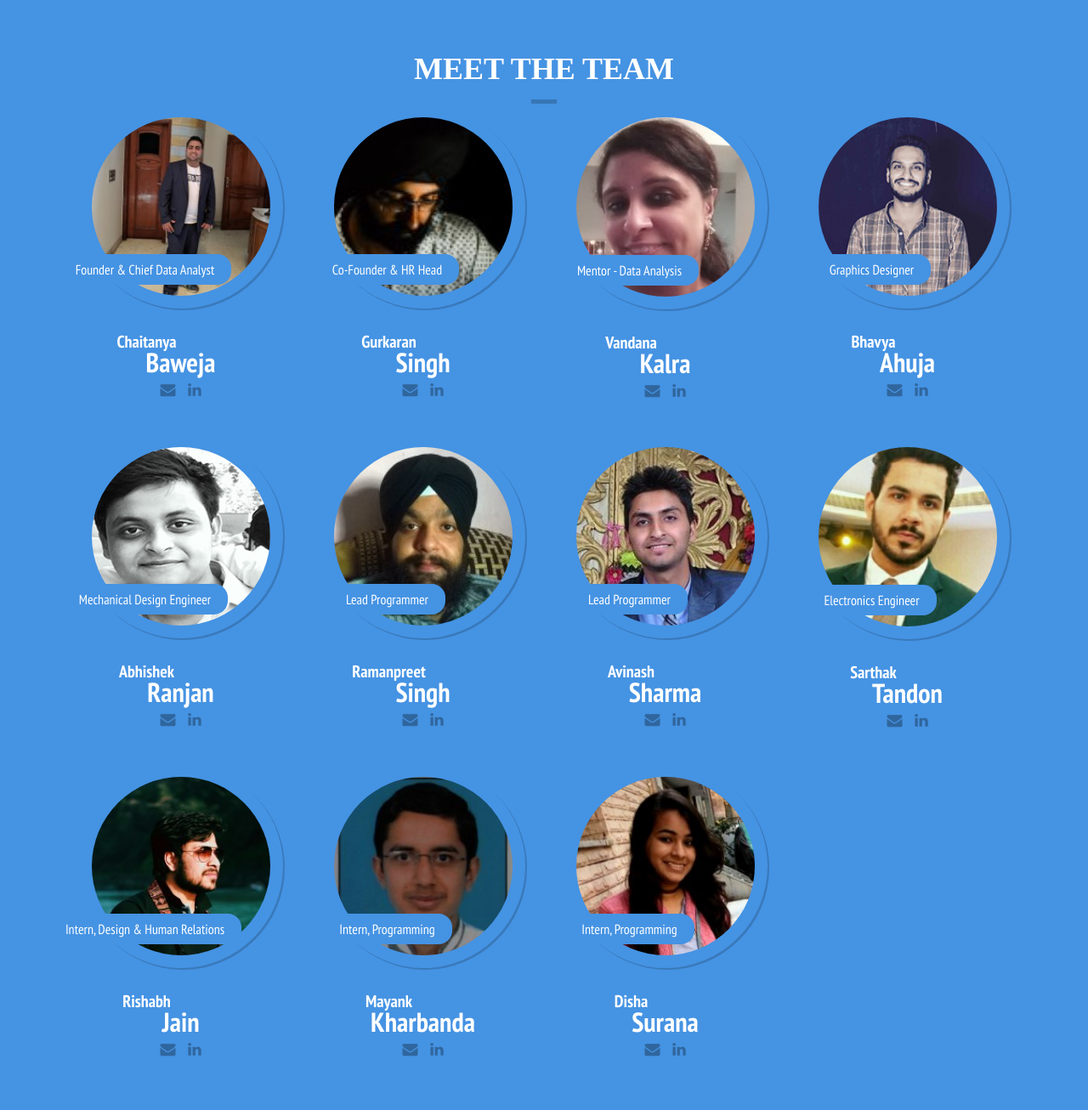
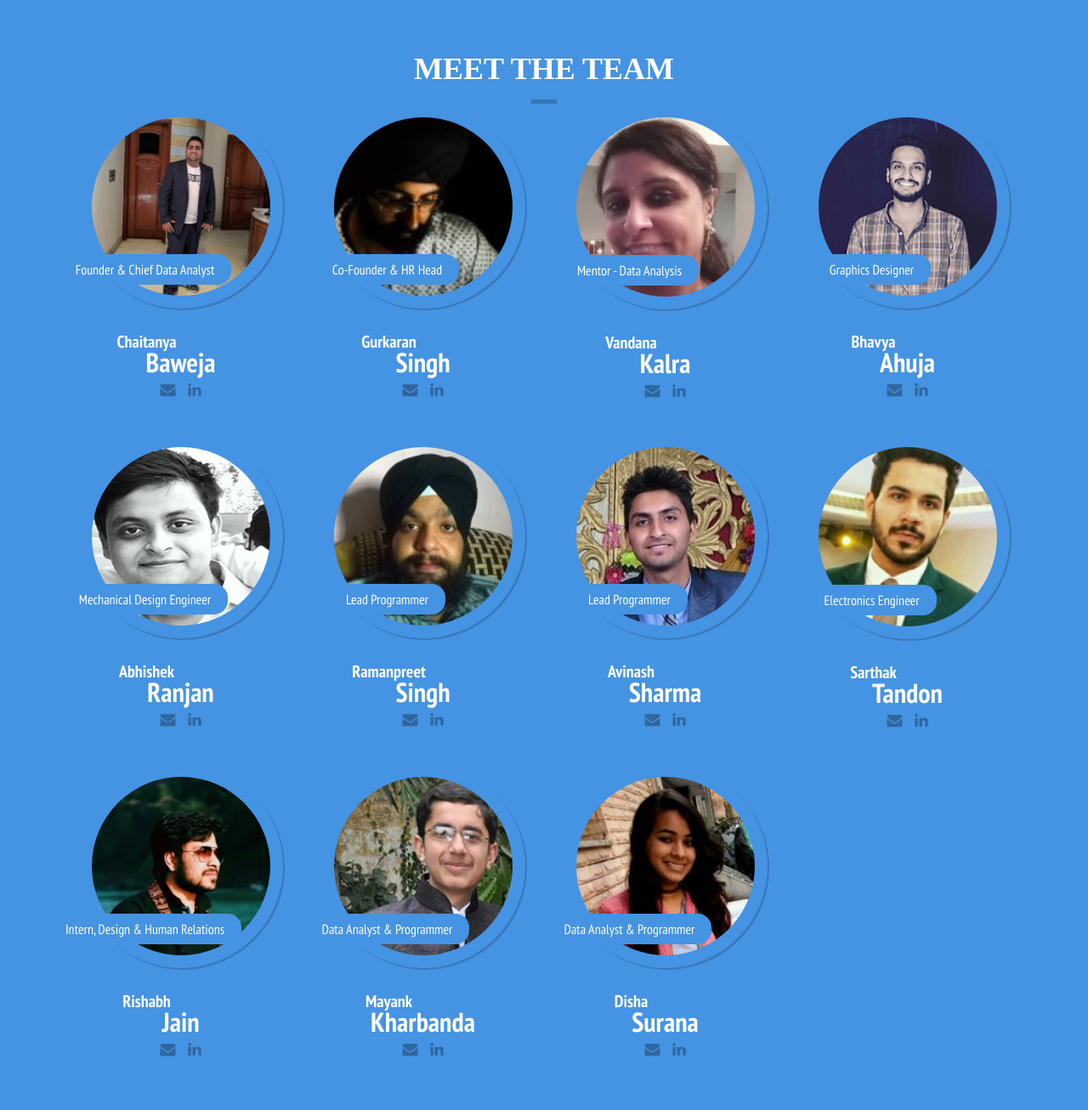
Before and after one commit to disha-surana/ChaitanyaBaweja.github.io, a Jekyll site: the page team.html, which Jekyll copies as it is, in a window 1280 px wide. Shown: the whole page at 85% size. Built offline with Jekyll 4.4.1, drawn with Linux system fonts in a browser that asks for light colours; nearby versions of some CDN libraries; some web fonts are replaced.

Commit message:
changes team

```diff
--- a/team.html
+++ b/team.html
@@ -230,7 +230,7 @@
 						<!-- <div class="hover_img">
 							<img src="assets/img/team/member-2-hover.jpg" alt="" />
 						</div> -->
-						<span>Intern, Programming</span>
+						<span>Data Analyst & Programmer</span>
 						<h4><span>Mayank</span> Kharbanda</h4>
 					</a>
 					<ul>
@@ -250,7 +250,7 @@
 						<!-- <div class="hover_img">
 							<img src="assets/img/team/member-1-hover.jpg" alt="" />
 						</div> -->
-						<span>Intern, Programming</span>
+						<span>Data Analyst & Programmer</span>
 						<h4><span>Disha</span> Surana</h4>
 					</a>
 					<ul>
```
Also changed, not shown: assets/img/team/member-10.jpg.
